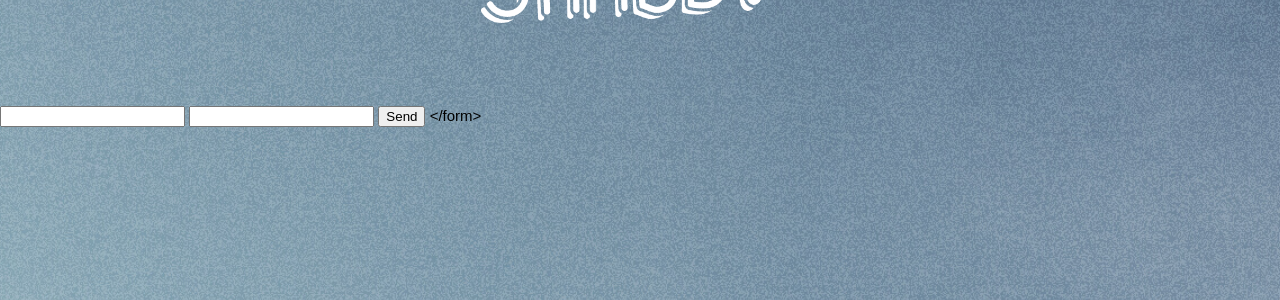
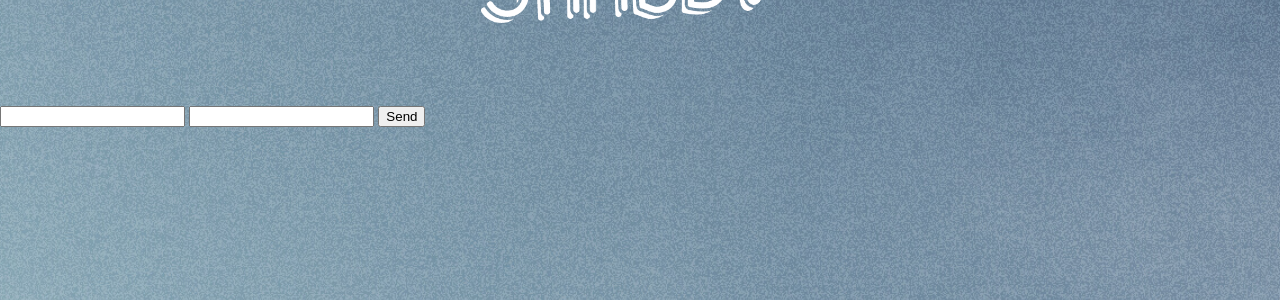
Before and after one commit to AlekseyTarasov/shop.github.io, a Jekyll site: the page built from checkout.md, in a window 1280 px wide. Shown: the part 174-474 px from the top of the page. Built offline with Jekyll 4.4.1, drawn with Linux system fonts in a browser that asks for light colours; some web fonts are replaced.

Commit message:
Update checkout.md

```diff
--- a/checkout.md
+++ b/checkout.md
@@ -5,7 +5,7 @@
 permalink: /checkout/
 ---
 
-<form action="https://formspree.io/your@cornishmouth.cc" method="POST" />
+<form action="https://formspree.io/your@cornishmouth.cc" method="POST">
   <input type="text" name="name">
   <input type="email" name="_replyto">
   <input type="submit" value="Send">
```
